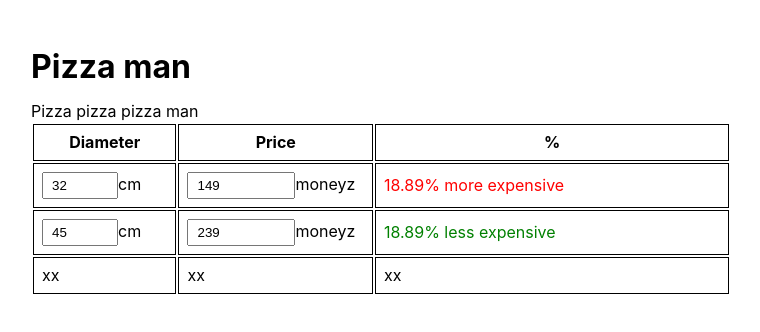
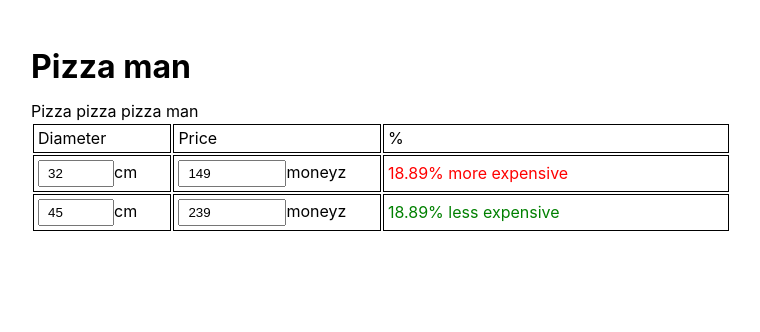
Before and after one commit to Hurtak/the-pizza-problem, a React (Create React App) app: page / in a window 1280 px wide. Shown: the top 332 px of the page, without its empty margins (259-1019 px from the left). Built offline with nearby package versions, Linux system fonts and the light colour scheme.

Commit message:
table styles moved inside the component

```diff
--- a/src/app/app.tsx
+++ b/src/app/app.tsx
@@ -81,11 +81,6 @@ export const App: React.FC = () => {
             </span>
           </TableCell>
         </TableRow>
-        <TableRow>
-          <TableCell>xx</TableCell>
-          <TableCell>xx</TableCell>
-          <TableCell>xx</TableCell>
-        </TableRow>
       </Table>
     </Layout>
   );
--- a/src/components/table.tsx
+++ b/src/components/table.tsx
@@ -1,29 +1,56 @@
 import * as React from "react";
+import styled from "styled-components/macro";
+import * as s from "../styles";
 import { Text } from "./text";
 
-export const TableRow: React.FC = (props) => <tr>{props.children}</tr>;
+const StyledTable = styled.table({
+  tableLayout: "fixed",
+});
+
+const StyledTableRow = styled.tr({
+  "> *:nth-child(1)": {
+    width: "20%",
+  },
+  "> *:nth-child(2)": {
+    width: "30%",
+  },
+  "> *:nth-child(3)": {
+    //
+  },
+});
+
+const StyledTableCell = styled.td({
+  padding: s.grid(0.5),
+  border: "1px solid black",
+
+  // Reset <th> default browser styles
+  fontWeight: "initial",
+  textAlign: "initial",
+});
+
+export const TableRow: React.FC = (props) => <StyledTableRow>{props.children}</StyledTableRow>;
 
 export const TableCell: React.FC = (props) => (
-  <td>
+  <StyledTableCell>
     <Text>{props.children}</Text>
-  </td>
+  </StyledTableCell>
 );
 
 export const Table: React.FC<{
   headColumnsText: string[];
 }> = (props) => {
   return (
-    <table>
+    <StyledTable>
       <thead>
-        <tr>
+        <TableRow>
           {props.headColumnsText.map((text) => (
-            <th>
+            <StyledTableCell as="th">
               <Text>{text}</Text>
-            </th>
+            </StyledTableCell>
           ))}
-        </tr>
+        </TableRow>
       </thead>
       <tbody>{props.children}</tbody>
-    </table>
+    </StyledTable>
   );
 };
--- a/src/styles/globals.css
+++ b/src/styles/globals.css
@@ -1,24 +1,3 @@
 body {
   margin: 0;
 }
-
-table {
-  table-layout: fixed;
-}
-
-td,
-th {
-  width: 33%;
-  padding: 0.5em;
-  border: 1px solid black;
-}
-
-td:nth-child(1),
-th:nth-child(1) {
-  width: 13%;
-}
-
-td:nth-child(2),
-th:nth-child(2) {
-  width: 18%;
-}
```
Also changed, not shown: 1 other file (tests, documents, lock files or other folders).
